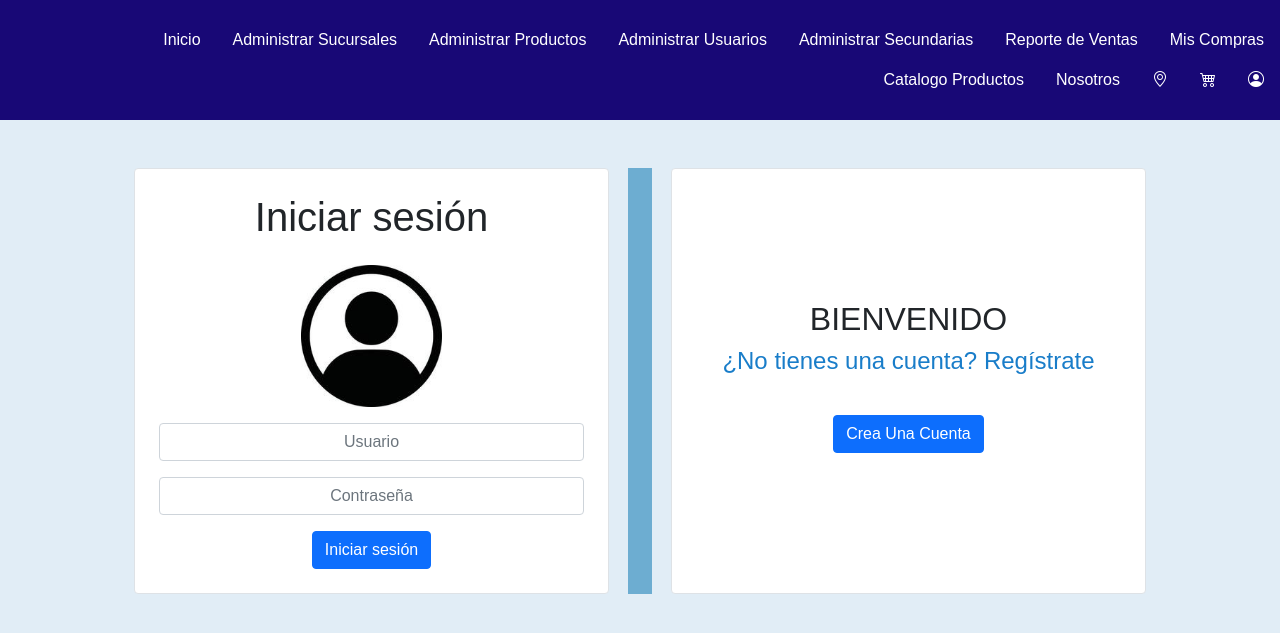
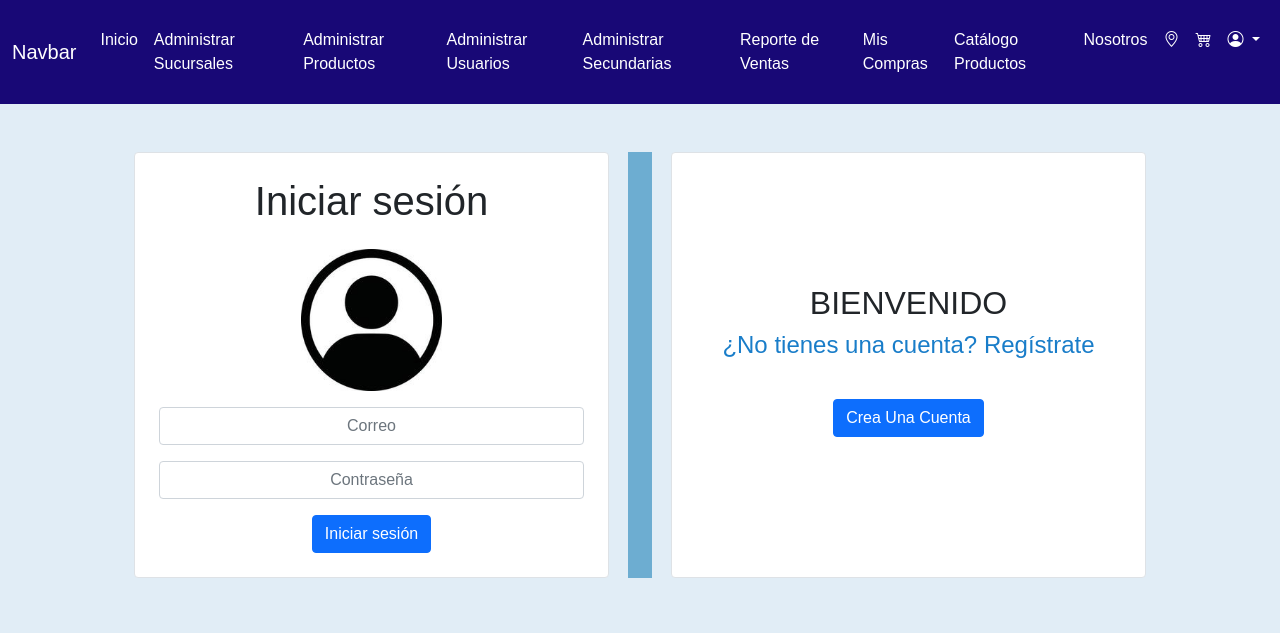
Before and after one commit to MartinOrtega22/PROYECTO-LAB-PROG-WEB, a PHP site: page /Login.php in a window 1280 px wide. Shown: the top 633 px of the page. Run offline with PHP 8.4, Linux system fonts and the light colour scheme; some libraries are stand-ins or nearby versions.

Commit message:
Intento de Login

```diff
--- a/Login.php
+++ b/Login.php
@@ -12,7 +12,6 @@ $conn = new mysqli($host, $usuario, $contra, $bd);
 if ($conn->connect_error) {
     die("Error de conexión: " . $conn->connect_error);
 }
-
 ?>
 <!DOCTYPE html>
 <html lang="es">
@@ -25,36 +24,41 @@ if ($conn->connect_error) {
     <link rel="stylesheet" href="https://cdn.jsdelivr.net/npm/bootstrap-icons@1.9.0/font/bootstrap-icons.css">
     <link rel="stylesheet" href="css/login.css">
 
-    <style>
-
-    </style>
 </head>
 
 <body>
-    <ul class="nav justify-content-end">
+
+    <nav class="navbar navbar-expand-lg navbar-dark bg-dark">
+        <div class="container-fluid">
+            <a class="navbar-brand" href="#">Navbar</a>
+            <button class="navbar-toggler" type="button" data-bs-toggle="collapse" data-bs-target="#navbarSupportedContent" aria-controls="navbarSupportedContent" aria-expanded="false" aria-label="Toggle navigation">
+                <span class="navbar-toggler-icon"></span>
+            </button>
+            <div class="collapse navbar-collapse" id="navbarSupportedContent">
+                <ul class="navbar-nav me-auto mb-2 mb-lg-0">
                     <li class="nav-item">
-            <a class="nav-link active" aria-current="page" href="#">Inicio</a>
+                        <a class="nav-link active" aria-current="page" href="Index.php">Inicio</a>
                     </li>
                     <li class="nav-item">
-            <a class="nav-link" aria-current="page" href="CRUDSucursales.php">Administrar Sucursales</a>
+                        <a class="nav-link" href="CRUDSucursales.php">Administrar Sucursales</a>
                     </li>
                     <li class="nav-item">
-            <a class="nav-link active" aria-current="page" href="CRUDProductos.php">Administrar Productos</a>
+                        <a class="nav-link" href="CRUDProductos.php">Administrar Productos</a>
                     </li>
                     <li class="nav-item">
-            <a class="nav-link active" aria-current="page" href="CRUDUsuarios.php">Administrar Usuarios</a>
+                        <a class="nav-link" href="CRUDUsuarios.php">Administrar Usuarios</a>
                     </li>
                     <li class="nav-item">
-            <a class="nav-link active" aria-current="page" href="CRUDSecundarias.php">Administrar Secundarias</a>
+                        <a class="nav-link" href="CRUDSecundarias.php">Administrar Secundarias</a>
                     </li>
                     <li class="nav-item">
-            <a class="nav-link active" aria-current="page" href="ReporteVenta.php">Reporte de Ventas</a>
+                        <a class="nav-link" href="ReporteVenta.php">Reporte de Ventas</a>
                     </li>
                     <li class="nav-item">
-            <a class="nav-link active" aria-current="page" href="CRUDMisCompras.php">Mis Compras</a>
+                        <a class="nav-link" href="CRUDMisCompras.php">Mis Compras</a>
                     </li>
                     <li class="nav-item">
-            <a class="nav-link active" aria-current="page" href="CatalogoProductos.php">Catalogo Productos</a>
+                        <a class="nav-link" href="CatalogoProductos.php">Catálogo Productos</a>
                     </li>
                     <li class="nav-item">
                         <a class="nav-link" href="#">Nosotros</a>
@@ -66,23 +70,39 @@ if ($conn->connect_error) {
                         <a class="nav-link" href="#"><i class="bi bi-cart4"></i></a>
                     </li>
                     <li class="nav-item">
-            <a class="nav-link" href="#"><i class="bi bi-person-circle"></i></a>
+
+                        <a class="nav-link dropdown-toggle" href="#" role="button" data-bs-toggle="dropdown" aria-expanded="false">
+                            <i class="bi bi-person-circle"></i>
+                        </a>
+                        <ul class="dropdown-menu">
+                            <li><a class="dropdown-item" href="#">Iniciar Sesion</a></li>
+                            <li><a class="dropdown-item" href="#">Cambiar Contraseña</a></li>
+                            <li>
+                                <hr class="dropdown-divider">
+                            </li>
+                            <li><a class="dropdown-item" href="#">Cerrar Sesion</a></li>
+                        </ul>
                     </li>
                 </ul>
+            </div>
+        </div>
+    </nav>
+
     <div class="container mt-5">
         <div class="row justify-content-center">
             <div class="col-md-5 bg-white p-4 mx-1 rounded border inicio full-height">
                 <div class="w-100">
                     <h1>Iniciar sesión</h1>
                     <img src="img/login.jpg" class="col-4 m-3"><br>
-                    <form id="formulario-login">
-                        <div class="mb-3">
-                            <input type="email" class="form-control" id="correo" name="correo" placeholder="Usuario" required>
+                    <form id="formulario-login" method="post" action="autenticar.php">
+                        <div class=" mb-3">
+                            <input type="email" class="form-control" id="correo" name="correo" placeholder="Correo" required>
                         </div>
                         <div class="mb-3">
                             <input type="password" class="form-control" id="contrasena" name="contrasena" placeholder="Contraseña" required>
                         </div>
                         <button type="submit" class="btn btn-primary">Iniciar sesión</button>
+                    </form>
                     </form>
                 </div>
             </div>
@@ -127,7 +147,6 @@ if ($conn->connect_error) {
                             <label for="rolUsuario" class="form-label">Rol</label>
                             <select class="form-control" id="rolUsuario" name="rolUsuario" required>
                                 <option value="3">Cliente</option>
-
                             </select>
                         </div>
                         <div class="mb-3">
@@ -135,7 +154,7 @@ if ($conn->connect_error) {
                             <input type="password" class="form-control" id="ContrasenaUsuario" name="contrasenaUsuario" required>
                         </div>
                         <div class="mb-3">
-                            <label for="ContrasenaUsuarioValidar" class="form-label">Validar Contrasena</label>
+                            <label for="ContrasenaUsuarioValidar" class="form-label">Validar Contraseña</label>
                             <input type="password" class="form-control" id="ContrasenaUsuarioValidar" name="contrasenaUsuarioValidar" required>
                         </div>
                     </form>
--- a/css/login.css
+++ b/css/login.css
@@ -6,13 +6,17 @@ body {
 }
 
 /* Menu */
-.nav {
-    background-color: #180876;
+.navbar {
+    background-color: #180876 !important;
     padding: 20px 0;
 }
 
-.nav-link {
+.navbar .nav-link {
     color: white !important;
+}
+
+.navbar .nav-link:hover {
+    color: #FFD700 !important;
 }
 
 .inicio,
```
Also changed, not shown: CatalogoProductos.php (+20 -17 lines), Index.php (added, +40 -0 lines), accionphp/agregarlogin.php (+25 -16 lines), autenticar.php (added, +82 -0 lines). Lines whose indentation alone changed are shown as unchanged.
